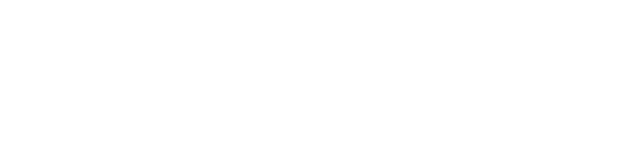
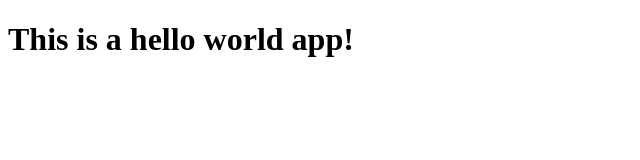
Before and after one commit to SpiessJulian/test, a plain HTML site: page index.html in a window 1280 px wide. Shown: the whole page, without its empty margins (0-640 px from the left). Drawn offline with Linux system fonts and the light colour scheme.

Commit message:
Add title

```diff
--- a/index.html
+++ b/index.html
@@ -8,6 +8,7 @@
         <title>This is a test project</title>
     </head>
     <body>
+        <h1>This is a hello world app!</h1>
 
         <script src="index.js"></script>
     </body>
```
